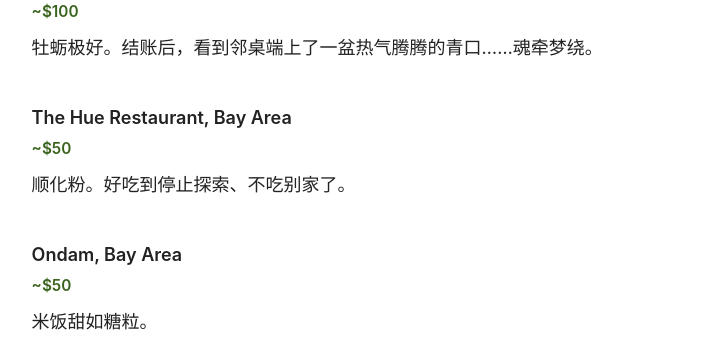
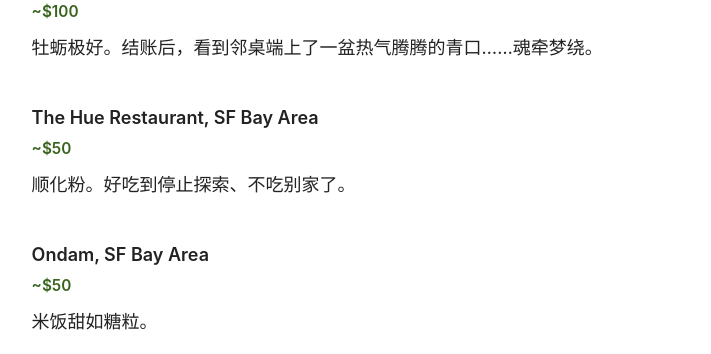
Before and after one commit to xhacker/xhacker.github.io, a Jekyll site: the page built from _posts/2024-12-29-happiness-price-2024.md, in a window 1280 px wide and 900 px high, scrolled down 367 px. Shown: the part 153-507 px from the top of the window, without its empty margins (246-957 px from the left). Built offline with Jekyll 4.4.1, drawn with Linux system fonts in a browser that asks for light colours; nearby versions of some CDN libraries; comment, search, counter and statistics services are not loaded.

Commit message:
Minor edits

```diff
--- a/_posts/2024-12-29-happiness-price-2024.md
+++ b/_posts/2024-12-29-happiness-price-2024.md
@@ -17,11 +17,11 @@
 <p class="price-tag less-spacing">~$100</p>
 牡蛎极好。结账后，看到邻桌端上了一盆热气腾腾的青口……魂牵梦绕。
 
-#### The Hue Restaurant, Bay Area
+#### The Hue Restaurant, SF Bay Area
 <p class="price-tag less-spacing">~$50</p>
 顺化粉。好吃到停止探索、不吃别家了。
 
-#### Ondam, Bay Area
+#### Ondam, SF Bay Area
 <p class="price-tag less-spacing">~$50</p>
 米饭甜如糖粒。
 
```
